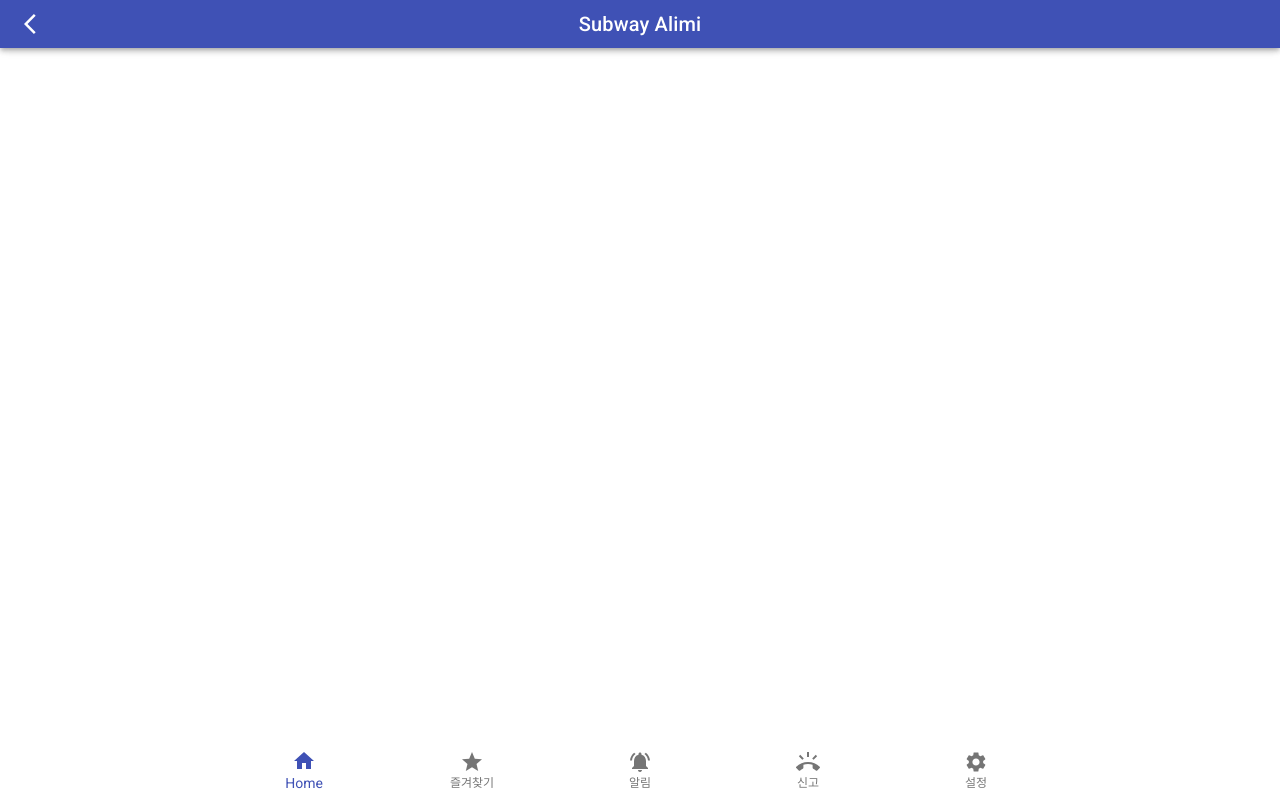
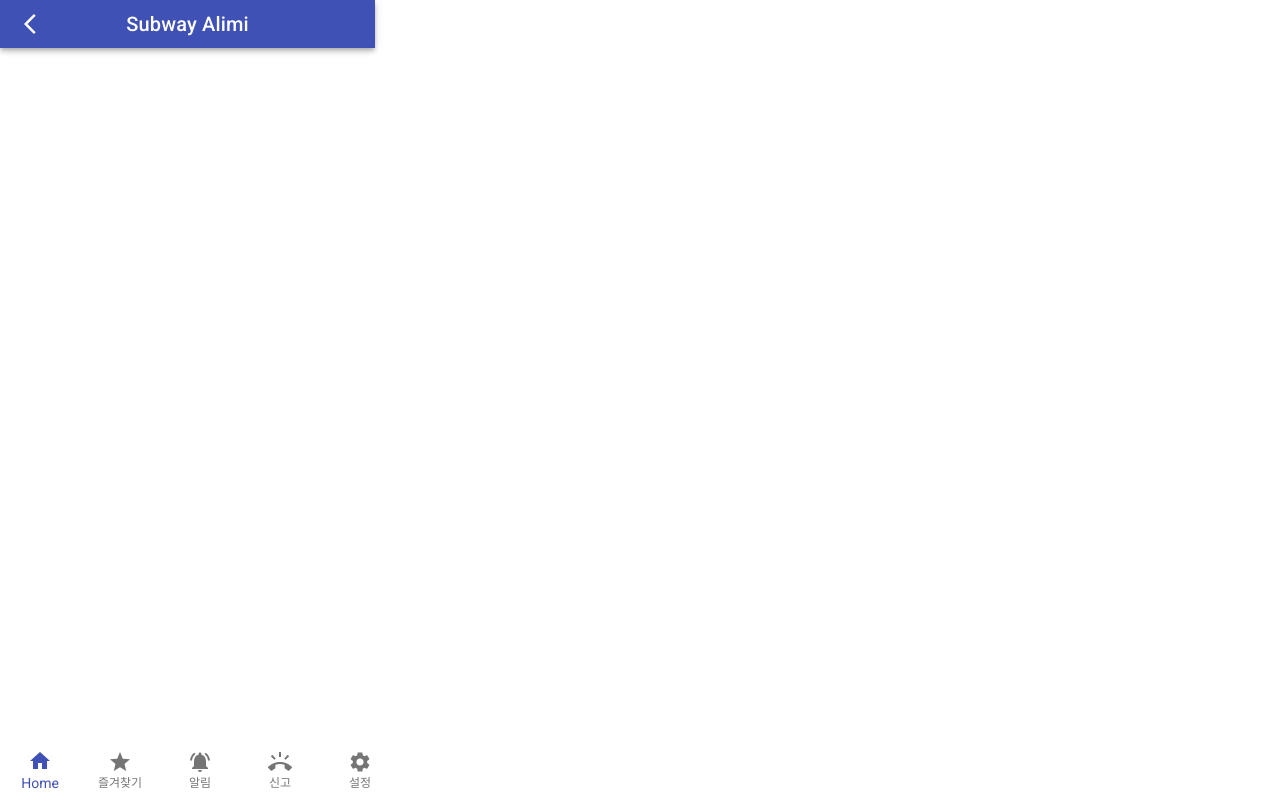
Before and after one commit to jins408/ANJA, a React (Create React App) app in the folder front-end/: page /apply in a window 1280 px wide. Built offline with nearby package versions, Linux system fonts and the light colour scheme.

Commit message:
S03P31B101-140/change web size

```diff
--- a/front-end/src/App.js
+++ b/front-end/src/App.js
@@ -23,6 +23,14 @@
 import SubwayTime from './pages/moblie/detail/SubwayTime';
 
 const useStyles = makeStyles(() => ({
+  mobile:{
+    width: '375px',
+    height: '812px'
+  },
+  tablet:{
+    width: '1024px',
+    height: '768px'
+  },
   header: {
       paddingTop : '48px'
   }
@@ -49,7 +57,7 @@
 
 
   return (
-    <>
+    <div className={classes.mobile}>
     {/* <Navigation /> */}
       {/* <Route exact path="/home" component={Home} />
       <Route path="/about" component={About} /> */}
@@ -71,7 +79,7 @@
         {user === 'user' && <Bottombar alarm_count={acount} />}
       </div>
 
-    </>
+    </div>
   );
 }
 
--- a/front-end/src/components/Headerbar.js
+++ b/front-end/src/components/Headerbar.js
@@ -13,7 +13,7 @@
   root: {
     // flexGrow: 1,
     position: 'fixed',
-    width: '100%',
+    width: '375px',
     top: 0,
     height: '48px',
     zIndex: '2'
--- a/front-end/src/css/bottombar.css
+++ b/front-end/src/css/bottombar.css
@@ -1,5 +1,5 @@
 .bottom{
-    width: 100%;
+    /* width: 100%; */
     position: fixed;
     bottom: 0;
 }
```
